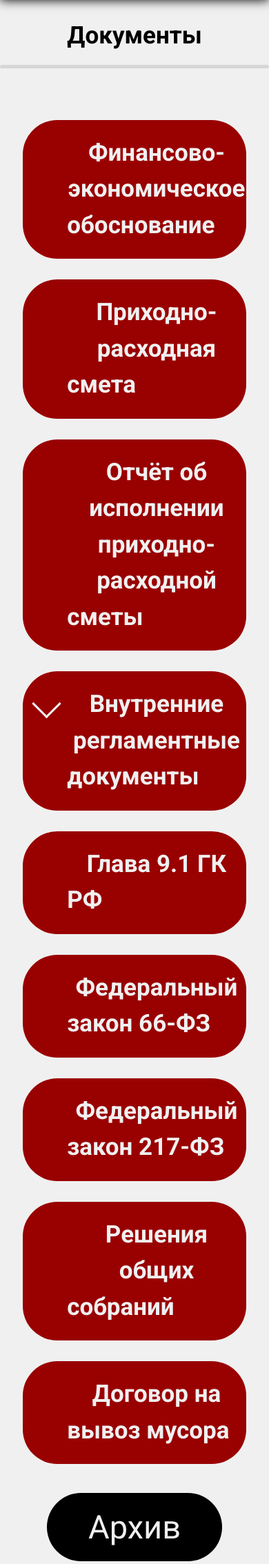
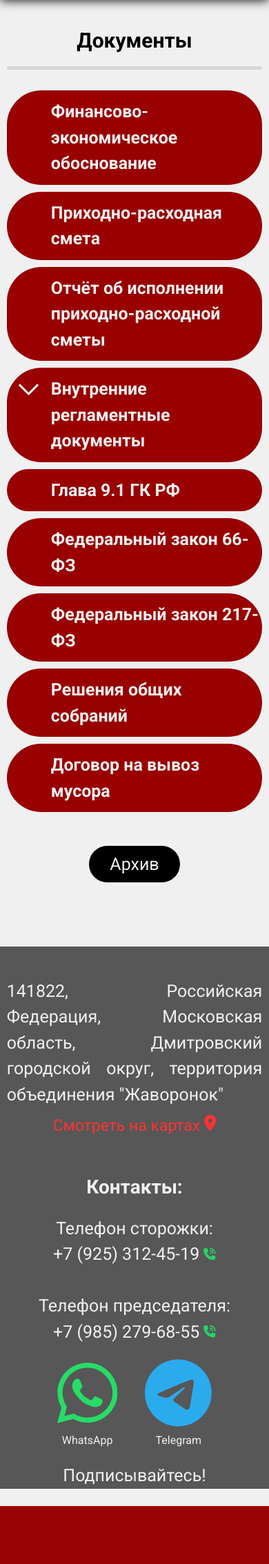
Before and after one commit to medwuu/Javoronok-SNT, a PHP site: page /documents.php in a window 390 px wide. Shown: the part 64-2331 px from the top of the page at 69% size. After the commit the page ends 2247 px from the top, so only its background shows below. Run offline with PHP 8.4, Linux system fonts and the light colour scheme.

Commit message:
мобильный вид оставшихся страниц (органы управления, документы, членам снт); во имя универсальности и чистоты кода переписаны некоторые стили

```diff
--- a/src/css/documents.css
+++ b/src/css/documents.css
@@ -8,6 +8,7 @@
     border-bottom: 5px solid var(--gray);
     padding: 15px 0;
     transition: all .2s linear;
+    text-align: left;
 }
 .spoiler-text-link:last-child {
     border-bottom: 0;
@@ -37,3 +38,33 @@
     color: var(--black);
     background-color: var(--active-btn);
 }
+
+
+@media (max-width: 1160px) {
+    .spoiler-text-link {
+        font-size: 35px;
+    }
+}
+
+@media (max-width: 900px) {
+    .spoiler-text-link {
+        font-size: 25px;
+        padding: 10px 0;
+    }
+    .archive-link {
+        font-size: 25px;
+        padding: 12px 30px;
+    }
+}
+
+@media (max-width: 500px) {
+    .spoiler-text {
+        padding: 10px 30px;
+    }
+}
+
+@media (max-width: 400px) {
+    .spoiler-text {
+        padding: 10px;
+    }
+}
--- a/src/css/management.css
+++ b/src/css/management.css
@@ -22,33 +22,31 @@
 
 .spoiler-title {
     margin: 0;
-    padding: 22px 0 22px 64px;
+    padding: 22px 5px 22px 64px;
     background-color: var(--dark-red);
     border-radius: 50px;
     position: relative;
     cursor: pointer;
+    text-align: left;
+    user-select: none;
 }
-.spoiler-title.arrow::before {
-    position: absolute;
-    content: '';
-    width: 30px;
-    height: 3px;
-    background-color: var(--white);
-    top: 55px;
-    left: 10px;
-    transform: rotate(45deg);
-    transition: all .2s linear;
-}
+.spoiler-title.arrow::before,
 .spoiler-title.arrow::after {
     position: absolute;
     content: '';
     width: 30px;
     height: 3px;
     background-color: var(--white);
-    top: 55px;
+    top: 50%;
+    transition: all .2s linear;
+}
+.spoiler-title.arrow::before {
+    left: 10px;
+    transform: rotate(45deg);
+}
+.spoiler-title.arrow::after {
     left: 29px;
     transform: rotate(-45deg);
-    transition: all .2s linear;
 }
 .spoiler-title.active::before {
     transform: rotate(-45deg);
@@ -65,6 +63,7 @@
     font-size: 20px;
     padding: 30px 64px 20px;
     display: none;
+    text-align: justify;
 }
 
 .spoiler-text a {
@@ -73,3 +72,84 @@
 .spoiler-text a:hover {
     text-decoration: underline;
 }
+
+
+@media (max-width: 1680px) {
+    .main {
+        width: 95%;
+    }
+}
+
+@media (max-width: 1390px) {
+    .spoiler {
+        width: 100%;
+    }
+}
+
+@media (max-width: 1160px) {
+    .spoiler {
+        margin-top: 50px;
+    }
+    .spoiler-title.arrow::before {
+        width: 20px;
+        left: 15px;
+    }
+    .spoiler-title.arrow::after {
+        width: 20px;
+        left: 28px;
+    }
+}
+
+@media (max-width: 900px) {
+    .spoiler-title {
+        padding: 12px 5px 12px 64px;
+    }
+    .spoiler-title.arrow::before,
+    .spoiler-title.arrow::after {
+        top: 30px;
+    }
+    .spoiler-title.section-title {
+        font-size: 25px;
+    }
+    .spoiler-text {
+        font-size: 16px;
+        padding: 10px 64px;
+    }
+}
+
+@media (max-width: 750px) {
+    .main {
+        margin-top: 130px;
+    }
+    .spoiler-item {
+        margin-bottom: 10px;
+    }
+    .section-title {
+        font-size: 30px;
+    }
+    .spoiler {
+        margin-top: 30px;
+    }
+}
+
+
+@media (max-width: 500px) {
+    .main {
+        margin-top: 100px;
+    }
+    .spoiler-text {
+        border-radius: 30px;
+    }
+}
+
+@media (max-width: 300px) {
+    .section-title {
+        font-size: 25px;
+    }
+    .spoiler-title.section-title {
+        font-size: 20px;
+    }
+    .spoiler-text {
+        font-size: 14px;
+    }
+}
```
Also changed, not shown: src/css/contacts.css (+17 -1 lines).
